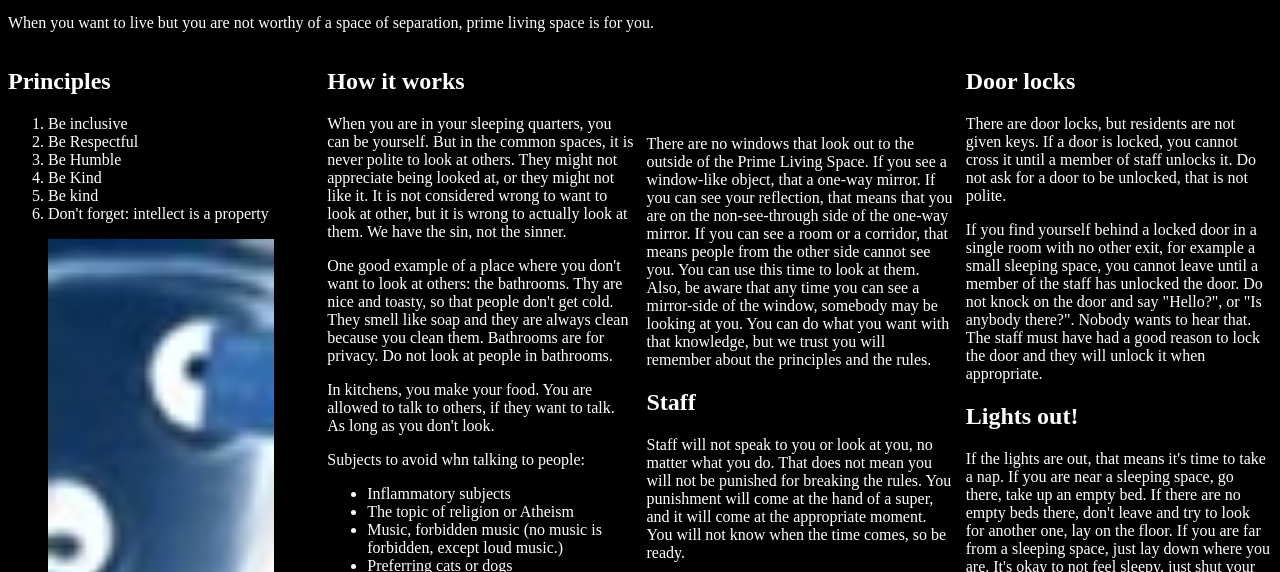
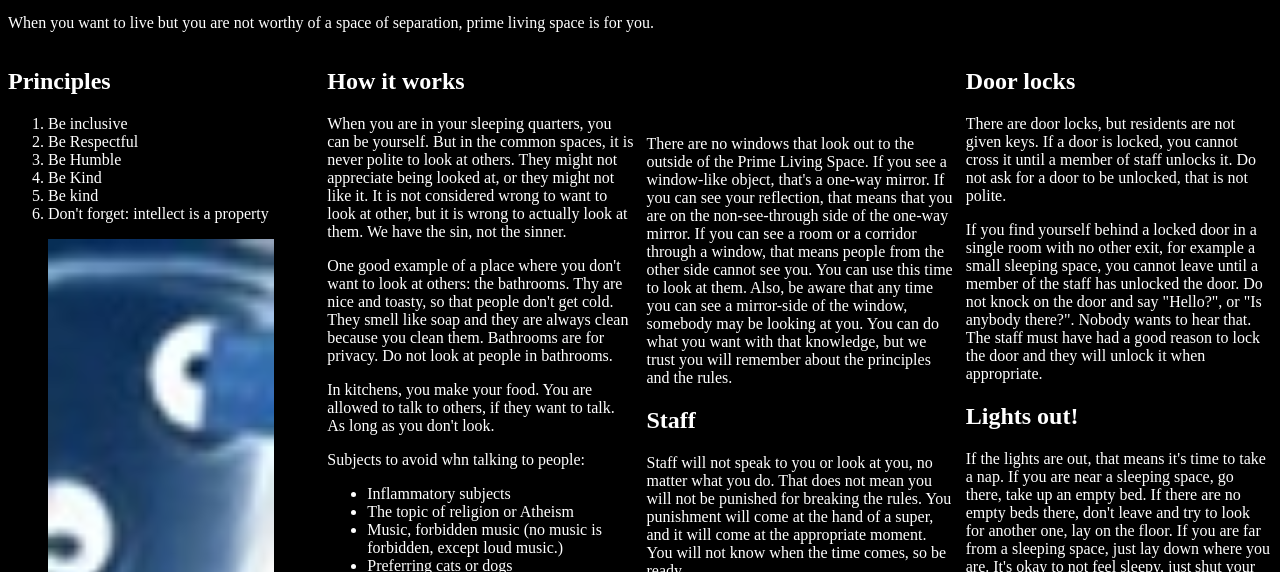
Before and after one commit to pensjonatus/net-art, a plain HTML site: page prime-living-space/index.html in a window 1280 px wide. Shown: the part 220-792 px from the top of the page. Drawn offline with Linux system fonts and the light colour scheme.

Commit message:
fix typo

```diff
--- a/prime-living-space/index.html
+++ b/prime-living-space/index.html
@@ -118,14 +118,15 @@
           </marquee>
           <p>
             There are no windows that look out to the outside of the Prime
-            Living Space. If you see a window-like object, that a one-way
+            Living Space. If you see a window-like object, that's a one-way
             mirror. If you can see your reflection, that means that you are on
             the non-see-through side of the one-way mirror. If you can see a
-            room or a corridor, that means people from the other side cannot see
-            you. You can use this time to look at them. Also, be aware that any
-            time you can see a mirror-side of the window, somebody may be
-            looking at you. You can do what you want with that knowledge, but we
-            trust you will remember about the principles and the rules.
+            room or a corridor through a window, that means people from the
+            other side cannot see you. You can use this time to look at them.
+            Also, be aware that any time you can see a mirror-side of the
+            window, somebody may be looking at you. You can do what you want
+            with that knowledge, but we trust you will remember about the
+            principles and the rules.
           </p>
           <h2>Staff</h2>
           <p>
```
